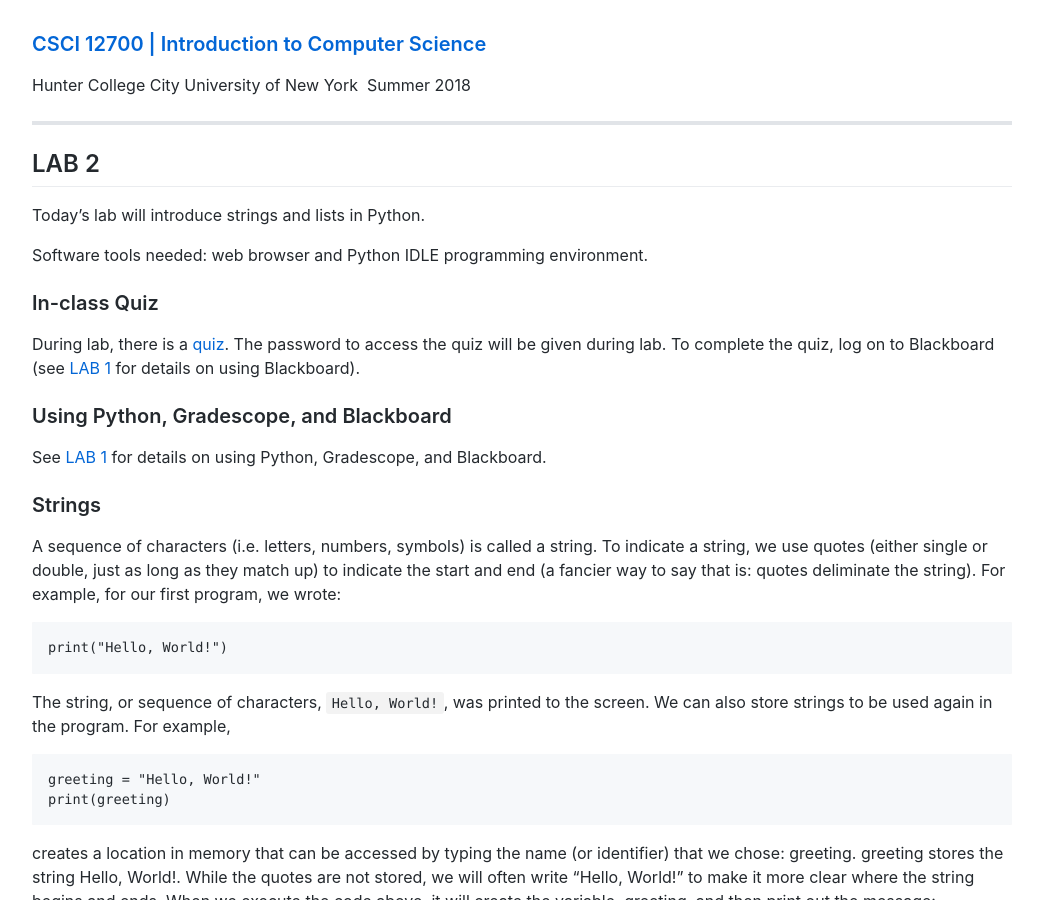
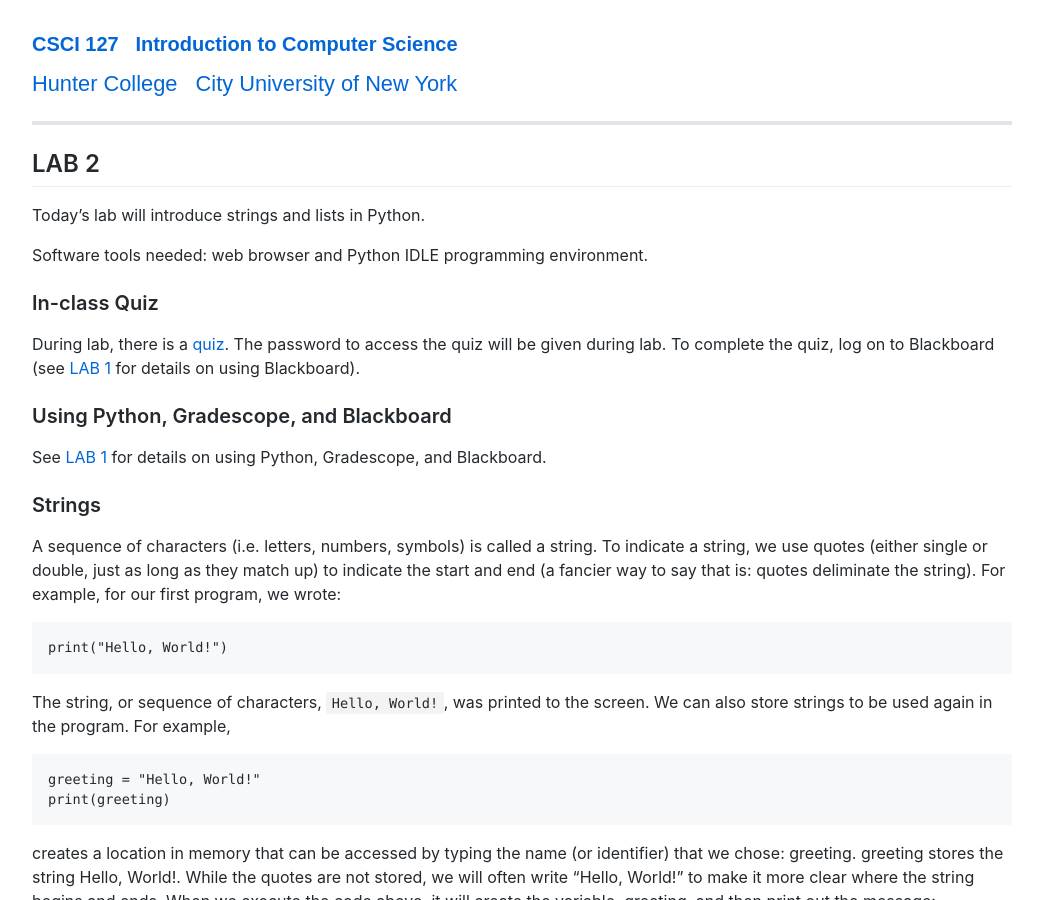
Before and after one commit to maryash/maryash.github.io, a Jekyll site: the page built from 127/lab_02.md, in a window 1280 px wide and 900 px high. Shown: the whole window, without its empty margins (118-1161 px from the left). Built offline with Jekyll 4.4.1, drawn with Linux system fonts in a browser that asks for light colours; comment, search, counter and statistics services are not loaded.

Commit message:
Update lab_02.md

```diff
--- a/127/lab_02.md
+++ b/127/lab_02.md
@@ -2,8 +2,9 @@
 layout: myDefault
 title: LAB 2
 ---
-### [CSCI 12700 | Introduction to Computer Science](../summer2018.html)
-Hunter College City University of New York &nbsp;Summer 2018
+
+### [<span style="font-family:Arial">CSCI 127 &nbsp; Introduction to Computer Science</span>](../127_2018_summer.html)
+[<span style="line-height:0.1; font-family:Arial; font-size:21.8px">Hunter College &nbsp; City University of New York</span>](../127_2018_summer.html)
 
 ---
 
```
